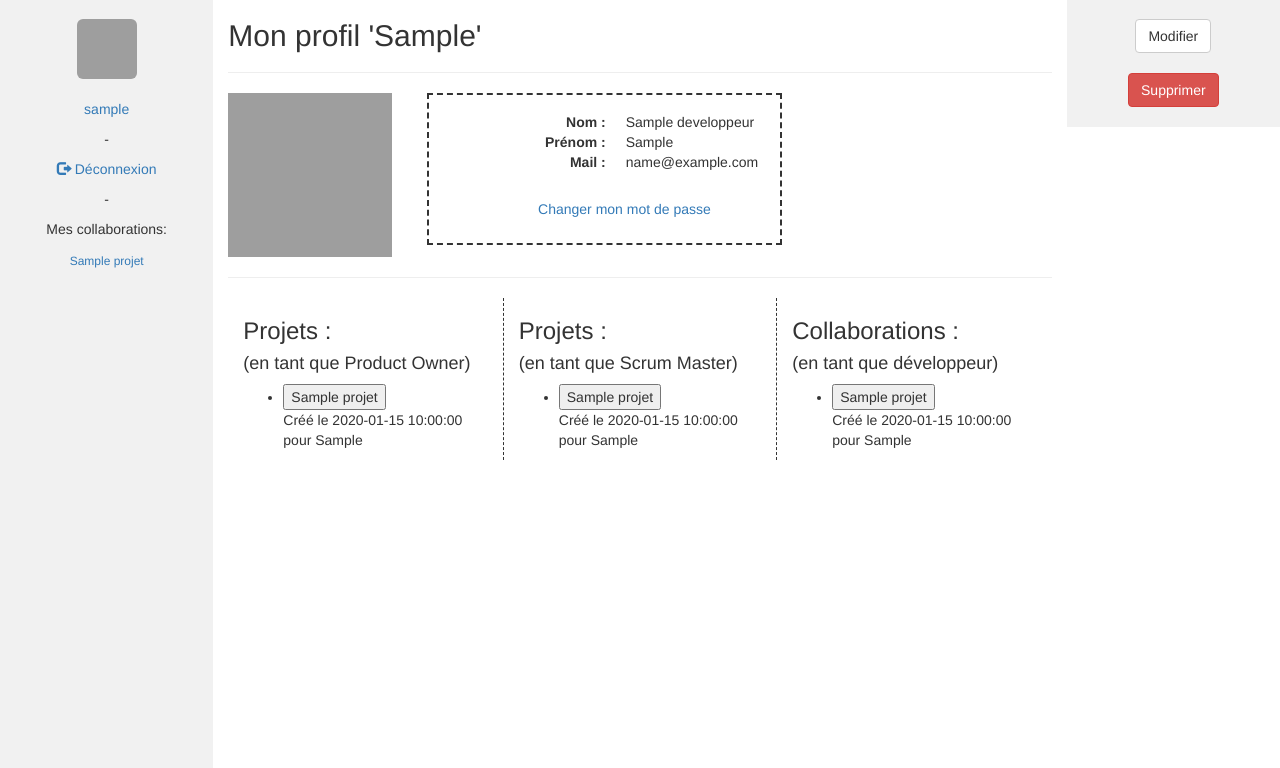
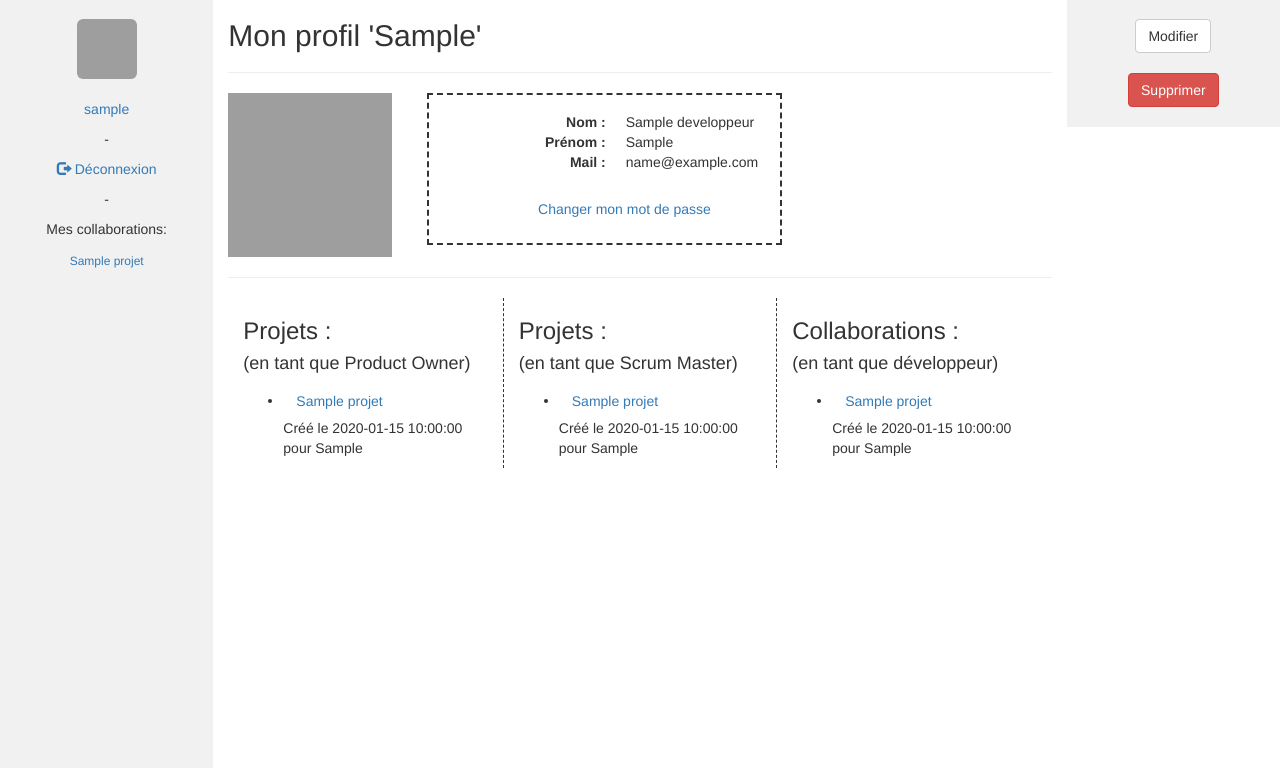
Before and after one commit to acleret/CP_scrum_dev, a PHP site: page /profil.php in a window 1280 px wide. Shown: the part 53-821 px from the top of the page. Run offline with PHP 8.4, Linux system fonts and the light colour scheme; the visitor is signed in with stand-in values (Sample User, id 1); tables that the repository leaves empty hold one stand-in row (values such as "Sample post"); some libraries are stand-ins or nearby versions; grey boxes are pictures that could not be loaded.

Commit message:
petit fix dans profil.php

```diff
--- a/src/web/profil.php
+++ b/src/web/profil.php
@@ -104,7 +104,7 @@ $s->nav($db);
 						<li>
 							<form style="display: inline;" action="setProjet.php" method="post">
 								<input type="hidden" name="id_projet" value="<?php echo $projet["PRO_id"]; ?>"/>
-								<input class="url2" type="submit" value="<?php echo $projet["PRO_nom"]; ?>"/>
+								<input class="btn btn-link" type="submit" value="<?php echo $projet["PRO_nom"]; ?>"/>
 							</form><br>
 							Créé le <?php echo $projet["PRO_dateCreation"]; ?> pour <?php echo $projet["PRO_client"]; ?>
 						</li>
@@ -125,7 +125,7 @@ $s->nav($db);
 						<li>
 							<form style="display: inline;" action="setProjet.php" method="post">
 								<input type="hidden" name="id_projet" value="<?php echo $projet["PRO_id"]; ?>"/>
-								<input class="url2" type="submit" value="<?php echo $projet["PRO_nom"]; ?>"/>
+								<input class="btn btn-link" type="submit" value="<?php echo $projet["PRO_nom"]; ?>"/>
 							</form><br>
 							Créé le <?php echo $projet["PRO_dateCreation"]; ?> pour <?php echo $projet["PRO_client"]; ?>
 						</li>
@@ -146,7 +146,7 @@ $s->nav($db);
 						<li>
 							<form style="display: inline;" action="setProjet.php" method="post">
 								<input type="hidden" name="id_projet" value="<?php echo $projet["PRO_id"]; ?>"/>
-								<input class="url2" type="submit" value="<?php echo $projet["PRO_nom"]; ?>"/>
+								<input class="btn btn-link" type="submit" value="<?php echo $projet["PRO_nom"]; ?>"/>
 							</form><br>
 							Créé le <?php echo $projet["PRO_dateCreation"]; ?> pour <?php echo $projet["PRO_client"]; ?><br>
 						</li>
```
